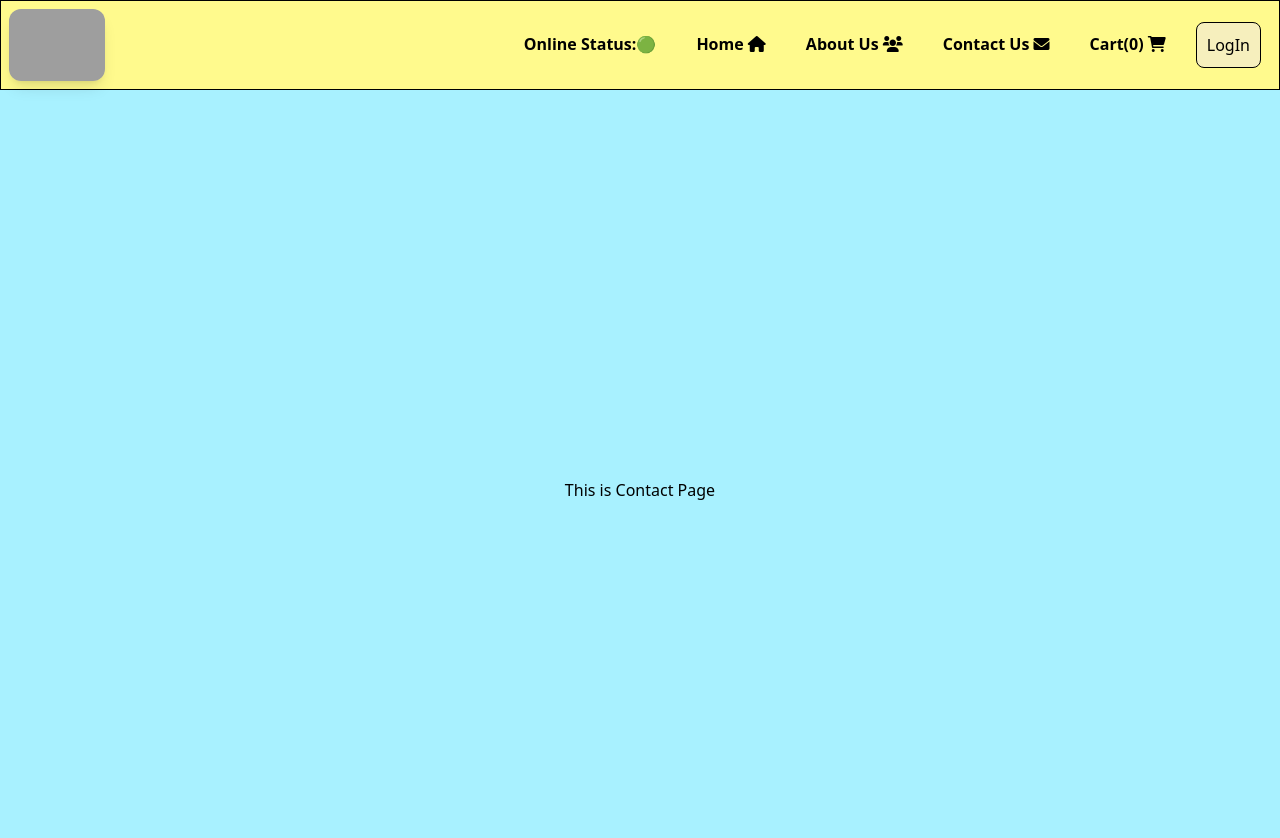
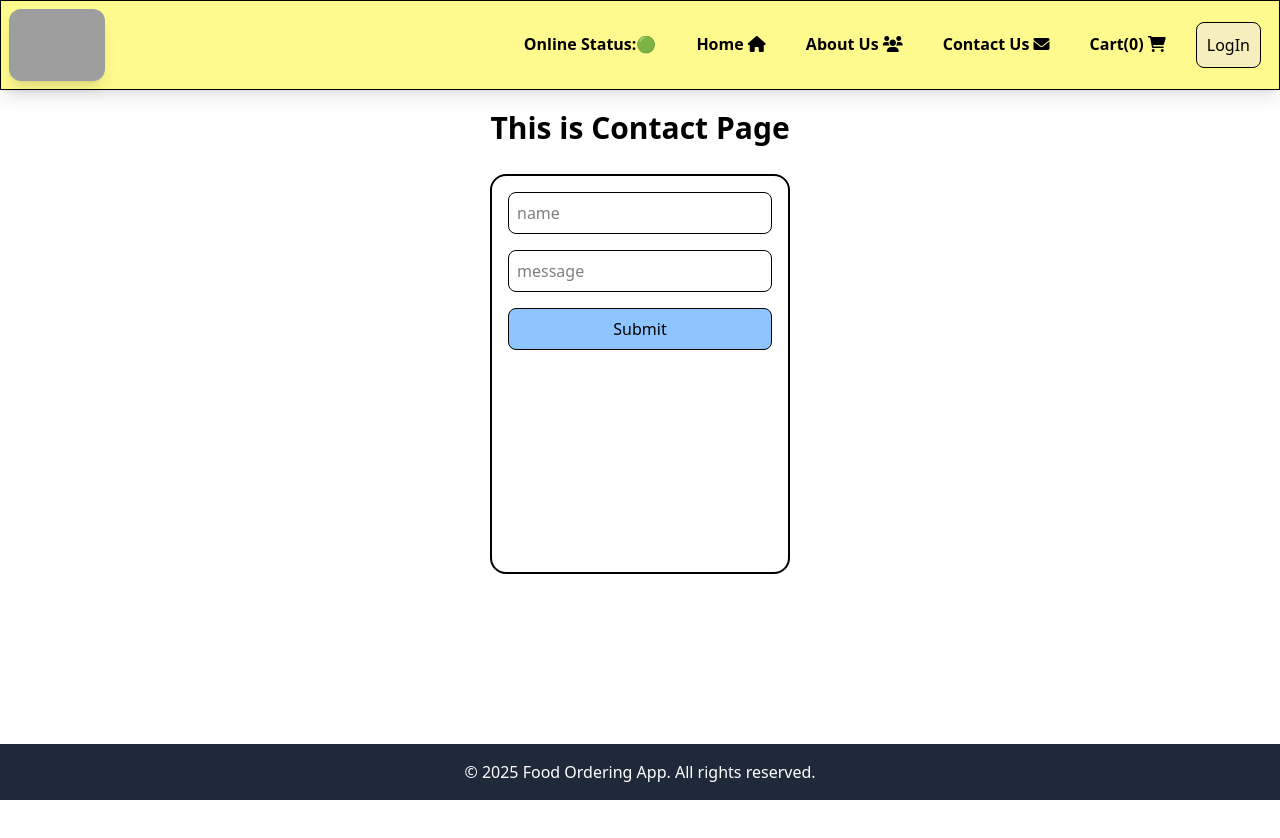
Before and after one commit to ujjwalgarg-byt/Food-Ordering-Website, a React (Vite) app: page /contact in a window 1280 px wide. Shown: the top 838 px of the page. After the commit the page ends 800 px from the top, so only its background shows below. Built offline with nearby package versions, Linux system fonts and the light colour scheme; grey boxes are pictures that could not be loaded.

Commit message:
add more features and items

```diff
--- a/src/App.js
+++ b/src/App.js
@@ -12,6 +12,7 @@ import { useState} from "react";
 import { Provider } from "react-redux";
 import appStore from "./utils/appStore";
 import FoodCartPage from "./components/FoodCartPage";
+import Footer from "./components/Footer";
 
 
 const AppLayout =() =>{
@@ -25,13 +26,15 @@ const AppLayout =() =>{
 
   return(
     <Provider store={appStore}>
-     <UserContext.Provider value={{loggedInUser:userName,setUserName}}>
-       <div className="app">
-        <Header/>
-        <Outlet/>
-       </div>
-
-     </UserContext.Provider>
+      <UserContext.Provider value={{ loggedInUser: userName, setUserName }}>
+        <div className="flex flex-col min-h-screen">
+          <Header />
+          <main className="flex-grow">
+            <Outlet />
+          </main>
+          <Footer />
+        </div>
+      </UserContext.Provider>
     </Provider>
   );
 };
--- a/src/components/ContactUs.js
+++ b/src/components/ContactUs.js
@@ -1,7 +1,12 @@
 const ContactUs=()=>{
     return (
-        <div className="Contact flex justify-center items-center h-screen bg-[#A8F1FF]">
-            <h1>This is Contact Page</h1>
+        <div className="flex flex-col items-center ">
+            <h1 className="font-bold text-3xl my-5">This is Contact Page</h1>
+            <form className="flex flex-col w-[300px] h-[400px]  border-black border-2 p-2 m-2 rounded-2xl">
+                <input type="text" className="border border-black p-2 m-2 rounded-lg" placeholder="name"/>
+                <input type="text" className="border border-black p-2 m-2 rounded-lg" placeholder="message"/>
+                <button className="bg-blue-300 border rounded-lg p-2 m-2">Submit</button>
+            </form>
         </div>
 
     )
--- /dev/null
+++ b/src/components/Footer.js
@@ -0,0 +1,8 @@
+const Footer=()=>{
+    return(
+        <footer className="bg-gray-800 text-white text-center py-4 mt-auto">
+            <p>&copy; {new Date().getFullYear()} Food Ordering App. All rights reserved.</p>
+        </footer>
+    )
+}
+export default Footer;
```
Also changed, not shown: 1 other file (tests, documents, lock files or other folders).
